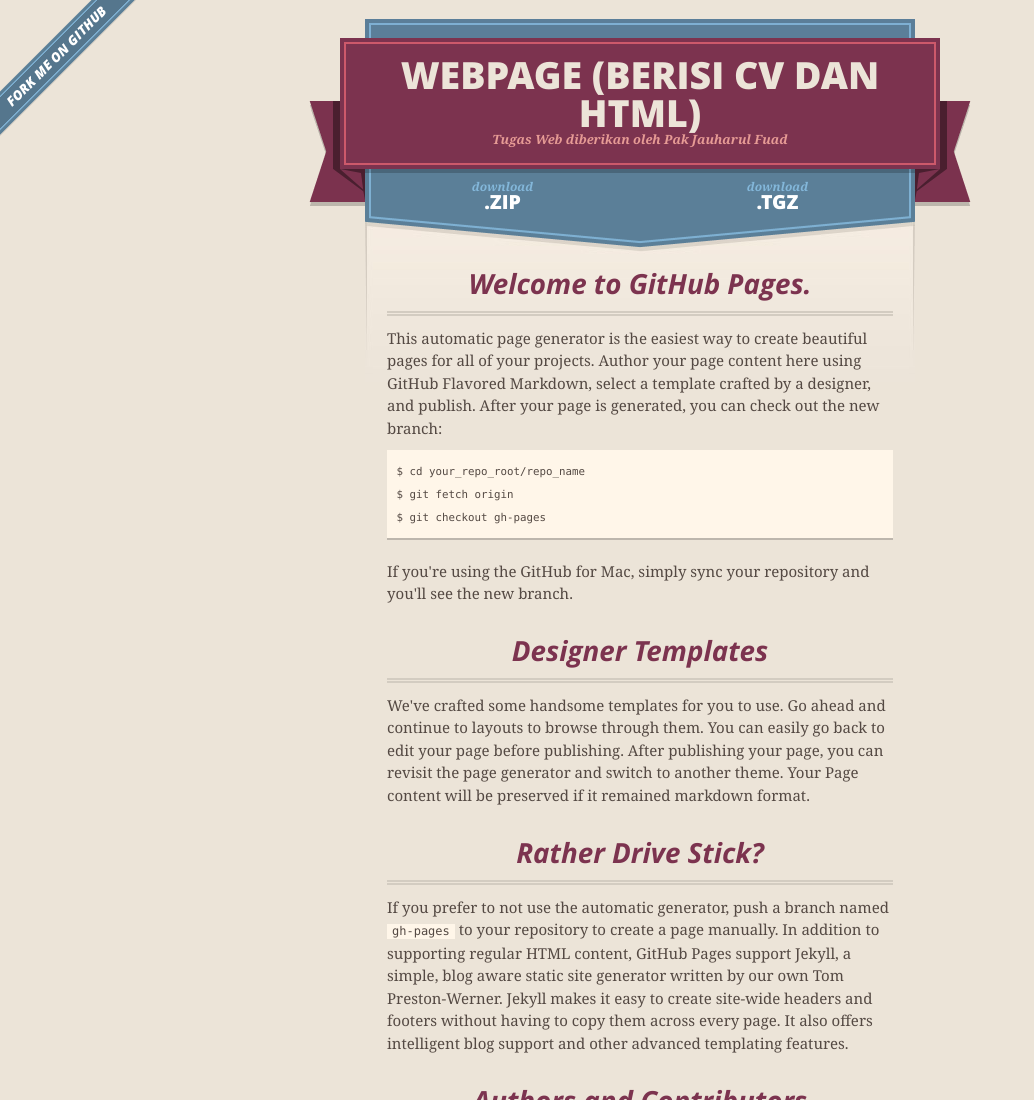
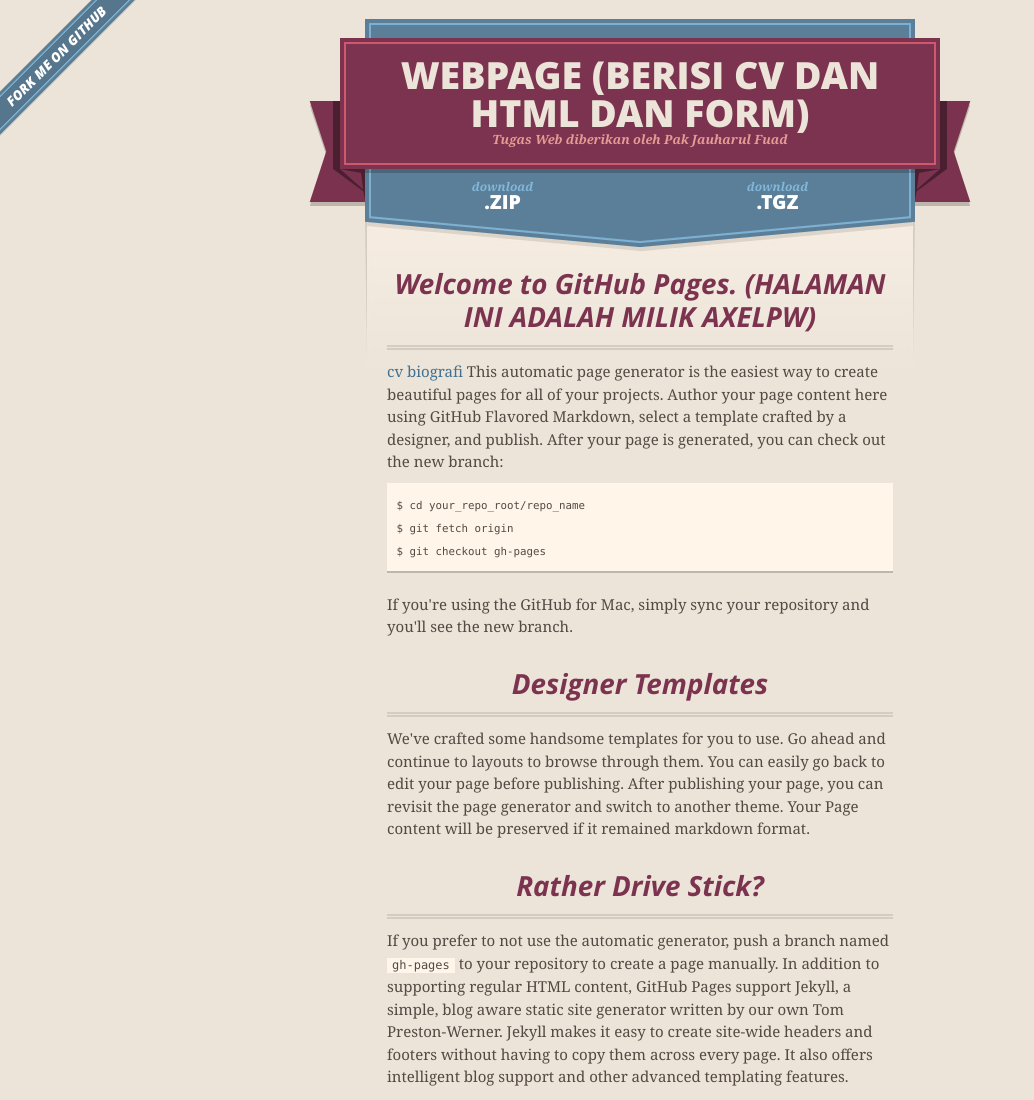
Before and after one commit to axelpw/webpage, a plain HTML site: page index.html in a window 1280 px wide. Shown: the top 1100 px of the page, without its empty margins (0-1034 px from the left). Drawn offline with nearby package versions, Linux system fonts and the light colour scheme.

```diff
--- a/index.html
+++ b/index.html
@@ -17,7 +17,7 @@
         $('#main_content').headsmart()
       })
     </script>
-    <title>Webpage (berisi CV dan HTML dan Form) by axelpw</title>
+    <title>Webpage (berisi CV dan HTML dan FORM) by axelpw</title>
   </head>
 
   <body>
@@ -27,7 +27,7 @@
       <header>
         <span class="ribbon-outer">
           <span class="ribbon-inner">
-            <h1>Webpage (berisi CV dan HTML)</h1>
+            <h1>Webpage (berisi CV dan HTML dan FORM)</h1>
             <h2>Tugas Web diberikan oleh Pak Jauharul Fuad</h2>
           </span>
           <span class="left-tail"></span>
@@ -46,9 +46,11 @@
 
 
       <section id="main_content">
-        <h3>Welcome to GitHub Pages.</h3>
+        <h3>Welcome to GitHub Pages. (HALAMAN INI ADALAH MILIK AXELPW)</h3>
 
-<p>This automatic page generator is the easiest way to create beautiful pages for all of your projects. Author your page content here using GitHub Flavored Markdown, select a template crafted by a designer, and publish. After your page is generated, you can check out the new branch:</p>
+<p><a href="http://axelpw.github.com/webpage/Curriculum%20Vitae.html">cv</a>
+<a href="http://axelpw.github.com/webpage/biography.html">biografi</a>
+This automatic page generator is the easiest way to create beautiful pages for all of your projects. Author your page content here using GitHub Flavored Markdown, select a template crafted by a designer, and publish. After your page is generated, you can check out the new branch:</p>
 
 <pre><code>$ cd your_repo_root/repo_name
 $ git fetch origin
```
Also changed, not shown: params.json (+1 -1 lines).
